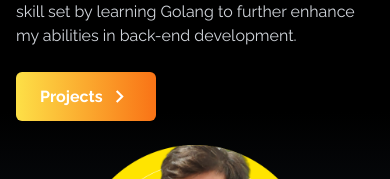
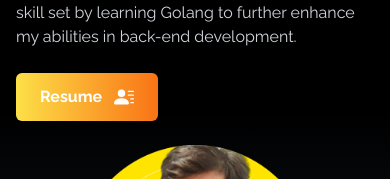
Before and after one commit to abhiiishek07/portfolio, a React (Create React App) app: page / in a window 390 px wide. Shown: the part 310-489 px from the top of the page. Built offline with nearby package versions, Linux system fonts and the light colour scheme.

Commit message:
added resume btn on mobile screen

```diff
--- a/src/components/Home.js
+++ b/src/components/Home.js
@@ -1,6 +1,7 @@
 import React from "react";
 import profilePic from "../assets/profile_pic.png";
 import { MdOutlineKeyboardArrowRight } from "react-icons/md";
+import { BsFillPersonLinesFill } from "react-icons/bs";
 import { Link } from "react-scroll";
 function Home() {
   return (
@@ -18,7 +19,7 @@ function Home() {
             Currently, I'm also expanding my skill set by learning Golang to
             further enhance my abilities in back-end development.
           </p>
-          <div>
+          <div className="hidden md:flex">
             <Link to="Projects" smooth duration={500}>
               <button className="group text-white font-bold width-fit px-6 py-3 my-2 flex items-center rounded-md bg-gradient-to-r from-yellow-300 to-orange-500 cursor-pointer">
                 Projects{" "}
@@ -28,6 +29,16 @@ function Home() {
                 </span>
               </button>
             </Link>
+          </div>
+
+          <div className="md:hidden w-fit">
+            <a
+              className="group text-white font-bold  px-6 py-3 my-2 flex items-center rounded-md bg-gradient-to-r from-yellow-300 to-orange-500 cursor-pointer"
+              download="true"
+              href="/resume.pdf"
+            >
+              Resume <BsFillPersonLinesFill size={20} className="ml-3" />
+            </a>
           </div>
         </div>
         <div>
```
